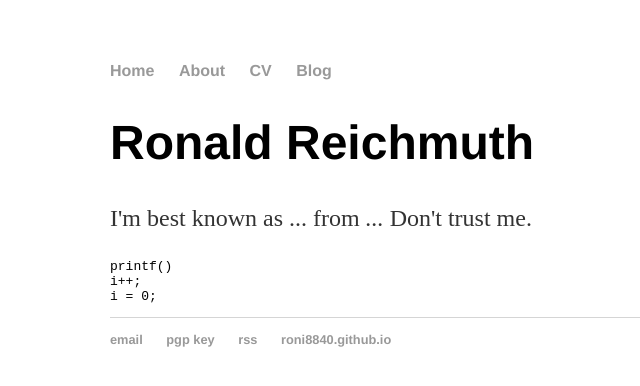
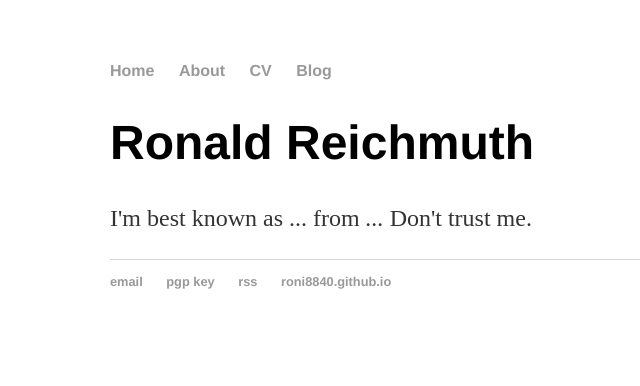
Before and after one commit to ronaldreichmuth/ronaldreichmuth.github.io, a Jekyll site: the page built from about/index.html, in a window 1280 px wide. Shown: the top 386 px of the page, without its empty margins (82-722 px from the left). Built offline with Jekyll 4.4.1, drawn with Linux system fonts in a browser that asks for light colours.

Commit message:
Update index.html

```diff
--- a/about/index.html
+++ b/about/index.html
@@ -6,8 +6,3 @@ title: Ronald Reichmuth
 	<h1>Ronald Reichmuth</h1>
 	<p>I'm best known as ... from <em>...</em> Don't trust me.</p>
 </div><!-- /.blurb -->
-
-<div class="highlight highlight-source-c"><pre><span class="pl-en">printf</span>()
-i++;
-i = <span class="pl-c1">0</span>;
-</pre></div>
```
